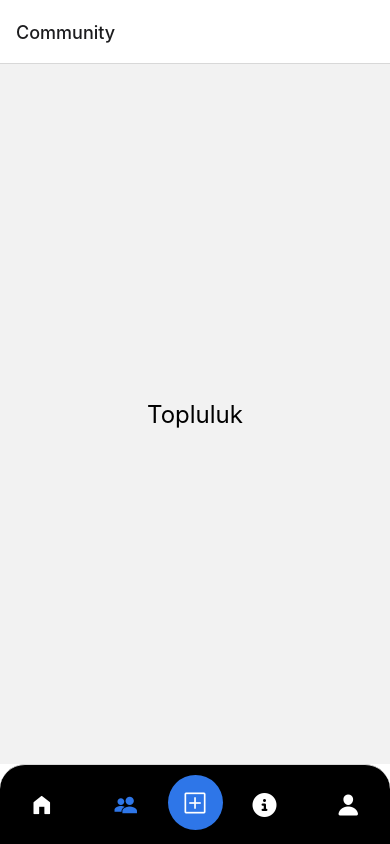
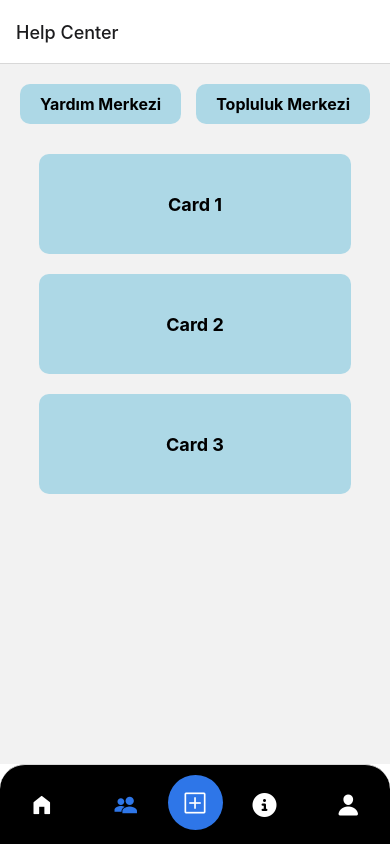
Before and after one commit to onatzgn/YUSOS-GitHub, a React Native app: screen /Topluluk in a window 390 px wide. Built offline with nearby package versions, Linux system fonts and the light colour scheme.

Commit message:
help center

```diff
--- a/src/navigator/CommunityNavigator.tsx
+++ b/src/navigator/CommunityNavigator.tsx
@@ -9,7 +9,7 @@ const CommunityNavigator = () => {
     return (
         <Stack.Navigator>
             <Stack.Screen
-                name="Community"
+                name="Help Center"
                 component={CommunityScreen}
             />
         </Stack.Navigator>
--- a/src/navigator/InfoNavigator.tsx
+++ b/src/navigator/InfoNavigator.tsx
@@ -7,6 +7,7 @@ const Stack = createStackNavigator();
 
 const InfoNavigator = () => {
     return (
+
         <Stack.Navigator>
             <Stack.Screen
                 name="Info"
--- a/src/screens/CommunityScreen/IndexC.tsx
+++ b/src/screens/CommunityScreen/IndexC.tsx
@@ -1,22 +1,129 @@
-import React from 'react';
-import { View, Text, StyleSheet } from 'react-native';
+import React, { useState } from 'react';
+import { View, Text, StyleSheet, TouchableOpacity, Alert, ScrollView } from 'react-native';
 
 const CommunityScreen = () => {
+    const [showHelpCenter, setShowHelpCenter] = useState(false);
+    const [showCommunityCenter, setShowCommunityCenter] = useState(false);
+
+    const onPressHelpCenter = () => {
+        setShowHelpCenter(true);
+    };
+
+    const onCloseHelpCenter = () => {
+        setShowHelpCenter(false);
+    };
+
+    const onPressCommunityCenter = () => {
+        setShowCommunityCenter(true);
+    };
+
+    const onCloseCommunityCenter = () => {
+        setShowCommunityCenter(false);
+    };
+
+    const onPressButton1 = () => {
+        Alert.alert('Card 1 pressed');
+    };
+
+    const onPressButton2 = () => {
+        Alert.alert('Card 2 pressed');
+    };
+
+    const onPressButton3 = () => {
+        Alert.alert('Card 3 pressed');
+    };
+
     return (
+        <ScrollView>
         <View style={styles.container}>
-            <Text style={styles.text}>Topluluk</Text>
+            <View style={styles.topButtonsContainer}>
+                <TouchableOpacity style={styles.button} onPress={onPressHelpCenter}>
+                    <Text style={styles.buttonText}>Yardım Merkezi</Text>
+                </TouchableOpacity>
+                <TouchableOpacity style={styles.button} onPress={onPressCommunityCenter}>
+                    <Text style={styles.buttonText}>Topluluk Merkezi</Text>
+                </TouchableOpacity>
+            </View>
+            {showHelpCenter && (
+                <View style={styles.helpCenterContainer}>
+                    <Text>This is the Help Center.</Text>
+                    <TouchableOpacity style={styles.closeButton} onPress={onCloseHelpCenter}>
+                        <Text style={styles.buttonText}>Close</Text>
+                    </TouchableOpacity>
+                </View>
+            )}
+            {showCommunityCenter && (
+                <View style={styles.helpCenterContainer}>
+                    <Text>This is the Community Center.</Text>
+                    <TouchableOpacity style={styles.closeButton} onPress={onCloseCommunityCenter}>
+                        <Text style={styles.buttonText}>Close</Text>
+                    </TouchableOpacity>
+                </View>
+            )}
+            <TouchableOpacity style={styles.card} onPress={onPressButton1}>
+                <Text style={styles.cardText}>Card 1</Text>
+            </TouchableOpacity>
+            <TouchableOpacity style={styles.card} onPress={onPressButton2}>
+                <Text style={styles.cardText}>Card 2</Text>
+            </TouchableOpacity>
+            <TouchableOpacity style={styles.card} onPress={onPressButton3}>
+                <Text style={styles.cardText}>Card 3</Text>
+            </TouchableOpacity>
         </View>
+        </ScrollView>
     );
 };
 
 const styles = StyleSheet.create({
     container: {
         flex: 1,
+        justifyContent: 'flex-start',
+        alignItems: 'center',
+        paddingTop: 20,
+    },
+    topButtonsContainer: {
+        flexDirection: 'row',
+        justifyContent: 'space-between',
+        width: '100%',
+        paddingHorizontal: 20,
+        marginBottom: 20,
+    },
+    button: {
+        backgroundColor: 'lightblue',
+        paddingVertical: 10,
+        paddingHorizontal: 20,
+        borderRadius: 10,
+    },
+    buttonText: {
+        fontSize: 16,
+        fontWeight: 'bold',
+    },
+    helpCenterContainer: {
+        backgroundColor: 'lightgray',
+        padding: 20,
+        borderRadius: 10,
+        marginBottom: 20,
+    },
+    closeButton: {
+        backgroundColor: 'lightblue',
+        paddingVertical: 10,
+        paddingHorizontal: 20,
+        borderRadius: 10,
+        marginTop: 10,
+    },
+    card: {
+        width: '80%',
+        height: 100,
+        backgroundColor: 'lightblue',
+        marginVertical: 10,
         justifyContent: 'center',
         alignItems: 'center',
+        borderRadius: 10,
+        elevation: 3,
     },
-    text: {
-        fontSize: 24,
+    cardText: {
+        fontSize: 18,
+        fontWeight: 'bold',
     },
 });
 
```
